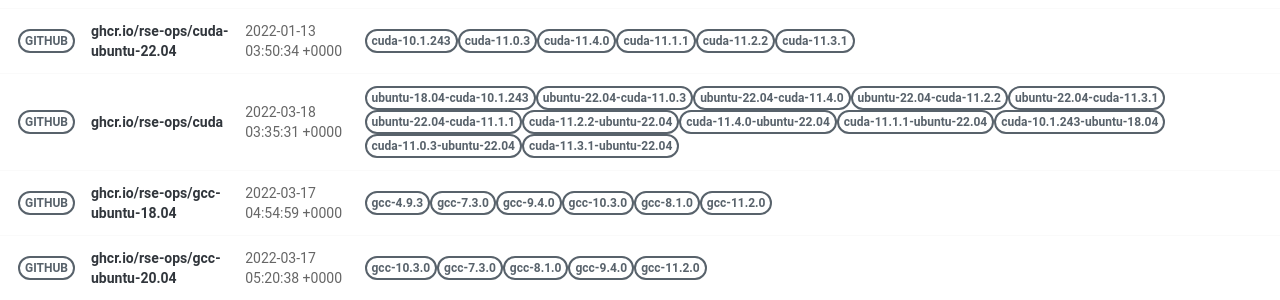
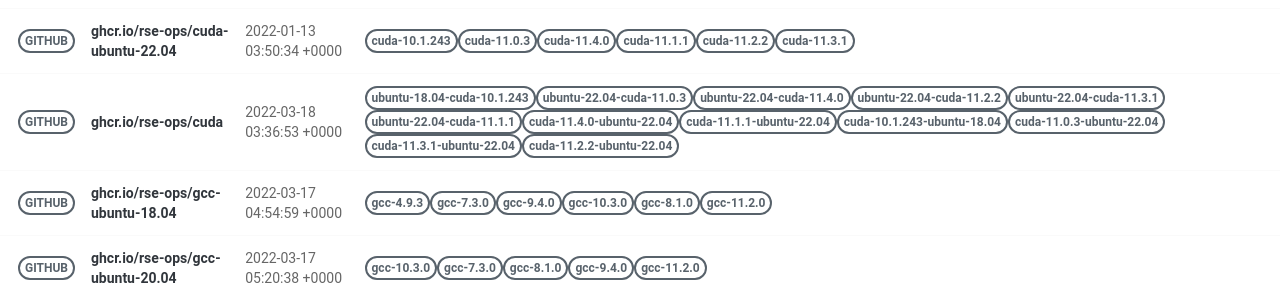
Before and after one commit to rse-ops/docker-images, a Jekyll site: the page built from pages/index.md, in a window 1280 px wide. Shown: the part 421-721 px from the top of the page. Built offline with Jekyll 4.4.1, drawn with Linux system fonts in a browser that asks for light colours; nearby versions of some CDN libraries.

Commit message:
Automated push to update library 2022-03-18

```diff
--- a/_library/ghcr.io-rse-ops-cuda.md
+++ b/_library/ghcr.io-rse-ops-cuda.md
@@ -1,7 +1,7 @@
 ---
 layout: container
 name: ghcr.io/rse-ops/cuda
-updated_at: 2022-03-18 03:35:31.854528
+updated_at: 2022-03-18 03:36:53.825597
 
 
 container_url: https://github.com/orgs/rse-ops/packages/container/package/cuda
```
Also changed, not shown: other parts of _library/ghcr.io-rse-ops-cuda.md (+3 -3 lines).
